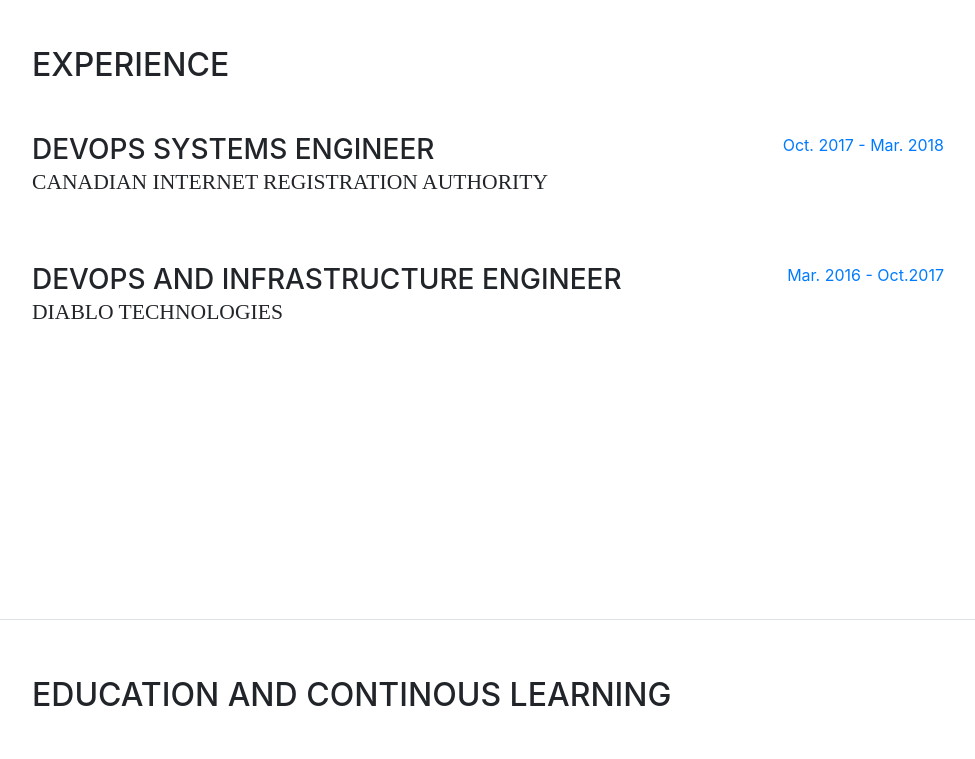
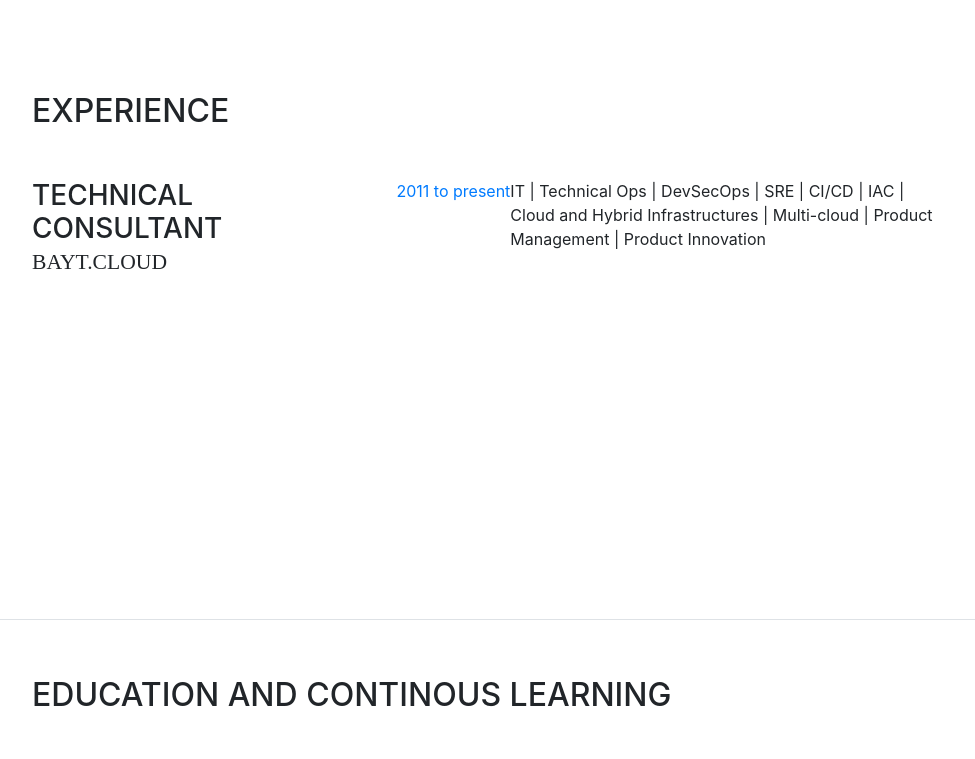
Before and after one commit to laithrafid/laith.rafids.com, a website with bundled scripts: page index.html in a window 1280 px wide. Shown: the part 980-1739 px from the top of the page, without its empty margins (288-1263 px from the left). Built offline with nearby package versions, Linux system fonts and the light colour scheme; a web font is replaced by a local one.

Commit message:
changing colour and removing sections

```diff
--- a/index.html
+++ b/index.html
@@ -6,9 +6,9 @@
     <meta charset="utf-8">
     <meta name="viewport" content="width=device-width, initial-scale=1, shrink-to-fit=no">
     <meta name="description" content="">
-    <meta name="author" content="">
+    <meta name="author" content="Laith">
 
-    <title>Laith's Resume</title>
+    <title>Laith's Profile</title>
 
     <!-- Bootstrap core CSS -->
     <link href="vendor/bootstrap/css/bootstrap.min.css" rel="stylesheet">
@@ -71,7 +71,7 @@
           <div class="subheading mb-5"> Dubai · UAE  - Ottawa · Canada  |
             <a href="mailto:laith.rafid@gmail.com">laith.rafid@gmail.com</a>
           </div>
-          <p class="mb-5">love to build complicated Infrastructure and products in a simple and easy to use by everyone,
+          <p class="mb-5">Loves to build and make complicated Infrastructures and products to be simple and easy to use by everyone,
           experienced engineer in automation , DevSecOps, Product Development, Infrastructure as code. </p>
           <ul class="list-inline list-social-icons mb-0">
             <li class="list-inline-item">
@@ -124,25 +124,14 @@
 
           <div class="resume-item d-flex flex-column flex-md-row mb-5">
             <div class="resume-content mr-auto">
-              <h3 class="mb-0" ,href="https://cira.ca/">DevOps Systems Engineer</h3>
-              <div class="subheading mb-3">Canadian Internet Registration Authority</div>
+              <h3 class="mb-0" ,href="">Technical Consultant</h3>
+              <div class="subheading mb-3">BAYT.cloud</div>
             </div>
             <div class="resume-date text-md-right">
-              <span class="text-primary">Oct. 2017 - Mar. 2018</span>
+              <span class="text-primary">2011 to present</span>
             </div>
+            <p class="mb-5">IT | Technical Ops | DevSecOps | SRE | CI/CD | IAC | Cloud and Hybrid Infrastructures | Multi-cloud | Product Management | Product Innovation </p>
           </div>
-
-          <div class="resume-item d-flex flex-column flex-md-row mb-5">
-            <div class="resume-content mr-auto">
-              <h3 class="mb-0" ,href="https://www.crunchbase.com/organization/diablo-technologies#section-board-members-and-advisors" >DevOps and Infrastructure Engineer</h3>
-              <div class="subheading mb-3">Diablo technologies</div>
-            </div>
-            <div class="resume-date text-md-right">
-              <span class="text-primary">Mar. 2016 - Oct.2017</span>
-            </div>
-          </div>
-        </div>
-
       </section>
 
       <section class="resume-section p-3 p-lg-5 d-flex flex-column" id="education">
@@ -424,8 +413,6 @@
       <section class="resume-section p-3 p-lg-5 d-flex flex-column" id="volunteering">
         <div class="my-auto">
           <h2 class="mb-5">Volunteering</h2>
-
-          <li>
             <div class="resume-item d-flex flex-column flex-md-row mb-5">
               <div class="resume-content mr-auto">
                 <h3 class="mb-0">Tech and Science:</h3>
@@ -435,8 +422,6 @@
                 <span class="text-primary">2016-2018</span>
               </div>
             </div>
-            </li>
-            <li>
               <div class="resume-item d-flex flex-column flex-md-row mb-5">
                 <div class="resume-content mr-auto">
                   <h3 class="mb-0">Refugees:</h3>
--- a/scss/_variables.scss
+++ b/scss/_variables.scss
@@ -16,7 +16,7 @@ $indigo:  #6610f2 !default;
 $purple:  #6f42c1 !default;
 $pink:    #e83e8c !default;
 $red:     #dc3545 !default;
-$orange:  #2140c7 !default;
+$orange:  #0073b1 !default;
 $yellow:  #ffc107 !default;
 $green:   #28a745 !default;
 $teal:    #20c997 !default;
```
Also changed, not shown: css/resume.css, css/resume.min.css, img/profile2.jpg.
